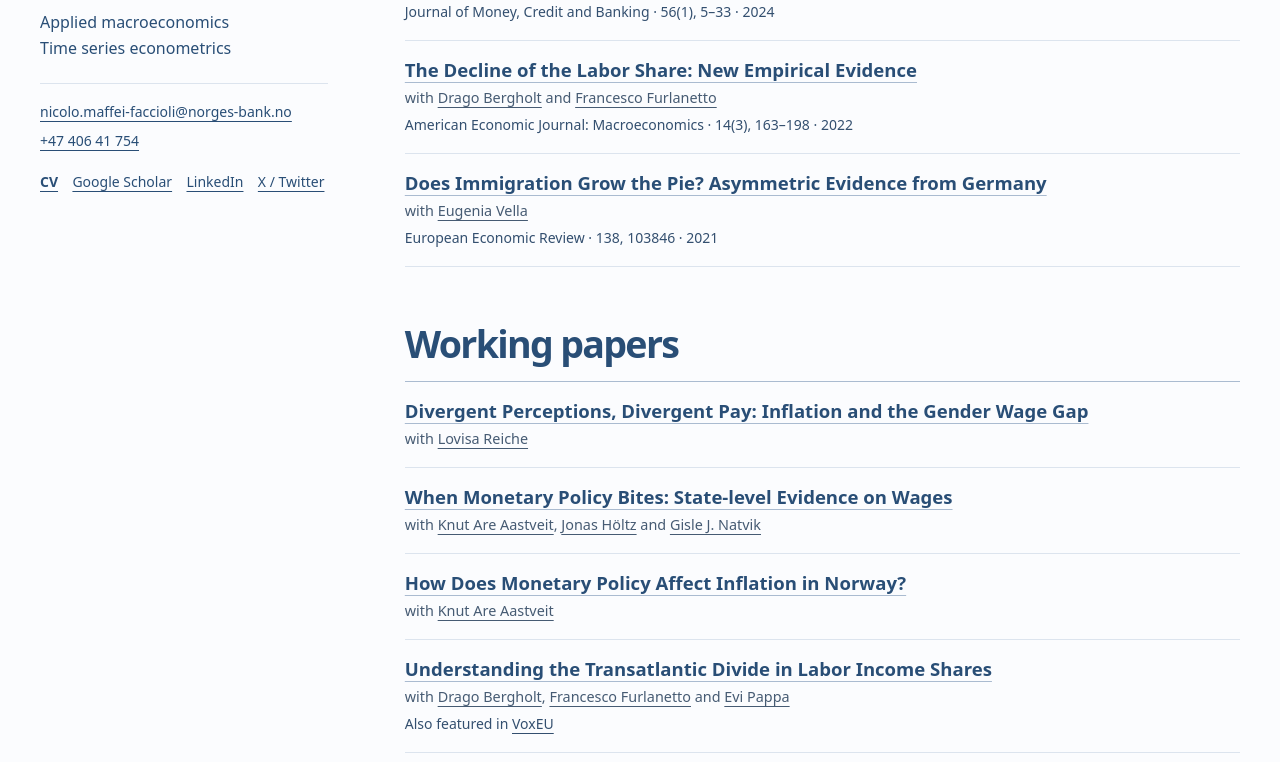
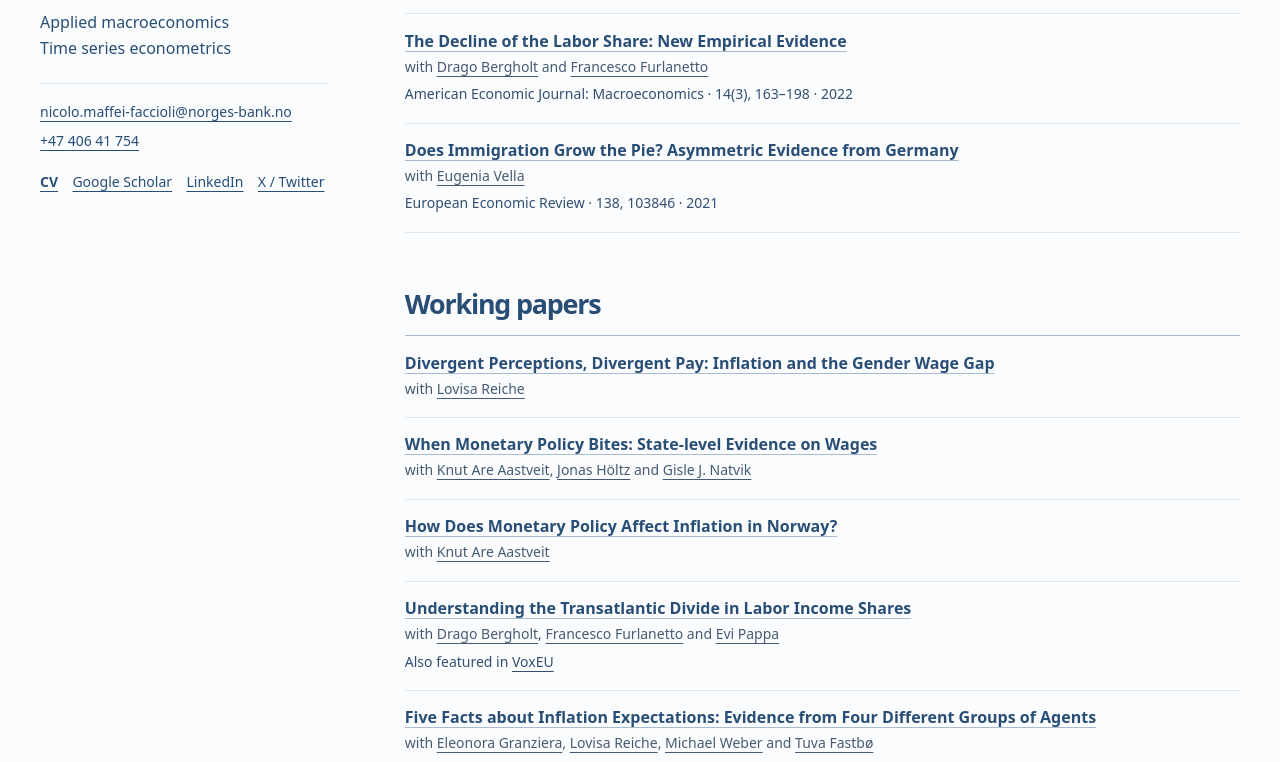
Before and after one commit to Nicolomaffeifaccioli/Nicolomaffeifaccioli.github.io, a plain HTML site: page index.html in a window 1280 px wide. Shown: the part 506-1268 px from the top of the page. Drawn offline with Linux system fonts and the light colour scheme.

Commit message:
Update styles.css

```diff
--- a/styles.css
+++ b/styles.css
@@ -74,7 +74,7 @@ address {
 .research section { scroll-margin-top: 1.5rem; }
 .research section + section { margin-top: 3.5rem; }
 h2 {
-  font-size: clamp(1.75rem, 3vw, 2.35rem);
+  font-size: clamp(1.4rem, 2.1vw, 1.7rem);
   font-weight: 650;
   line-height: 1.12;
   letter-spacing: -.045em;
@@ -82,10 +82,10 @@ h2 {
   border-bottom: 1px solid #aabbd0;
 }
 .paper { padding: 1.05rem 0; border-bottom: 1px solid var(--line); }
-h3 { font-size: clamp(1.05rem, 1.45vw, 1.2rem); line-height: 1.26; font-weight: 600; }
+h3 { font-size: 1rem; line-height: 1.26; font-weight: 600; }
 h3 a { text-decoration: underline; text-decoration-color: #aabbd0; text-decoration-thickness: 1px; }
 h3 a:hover { color: #275c92; text-decoration-color: currentColor; }
-.paper p { margin: .3rem 0 0; color: var(--muted); font-size: .9rem; }
+.paper p { margin: .3rem 0 0; color: var(--muted); font-size: .875rem; }
 .paper .paper-note { color: #334f6f; font-size: .875rem; }
 .footer {
   display: flex;
```
